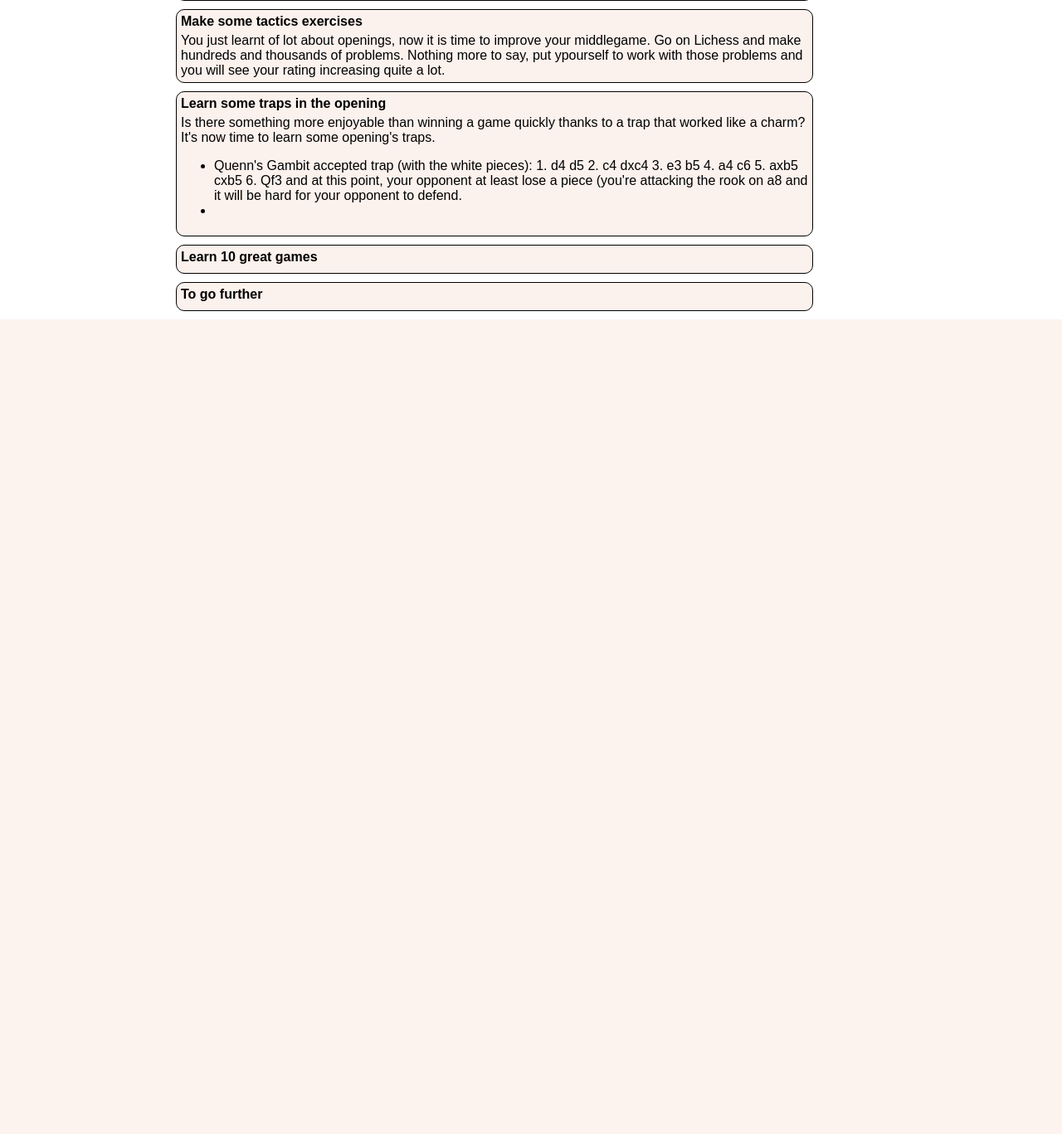
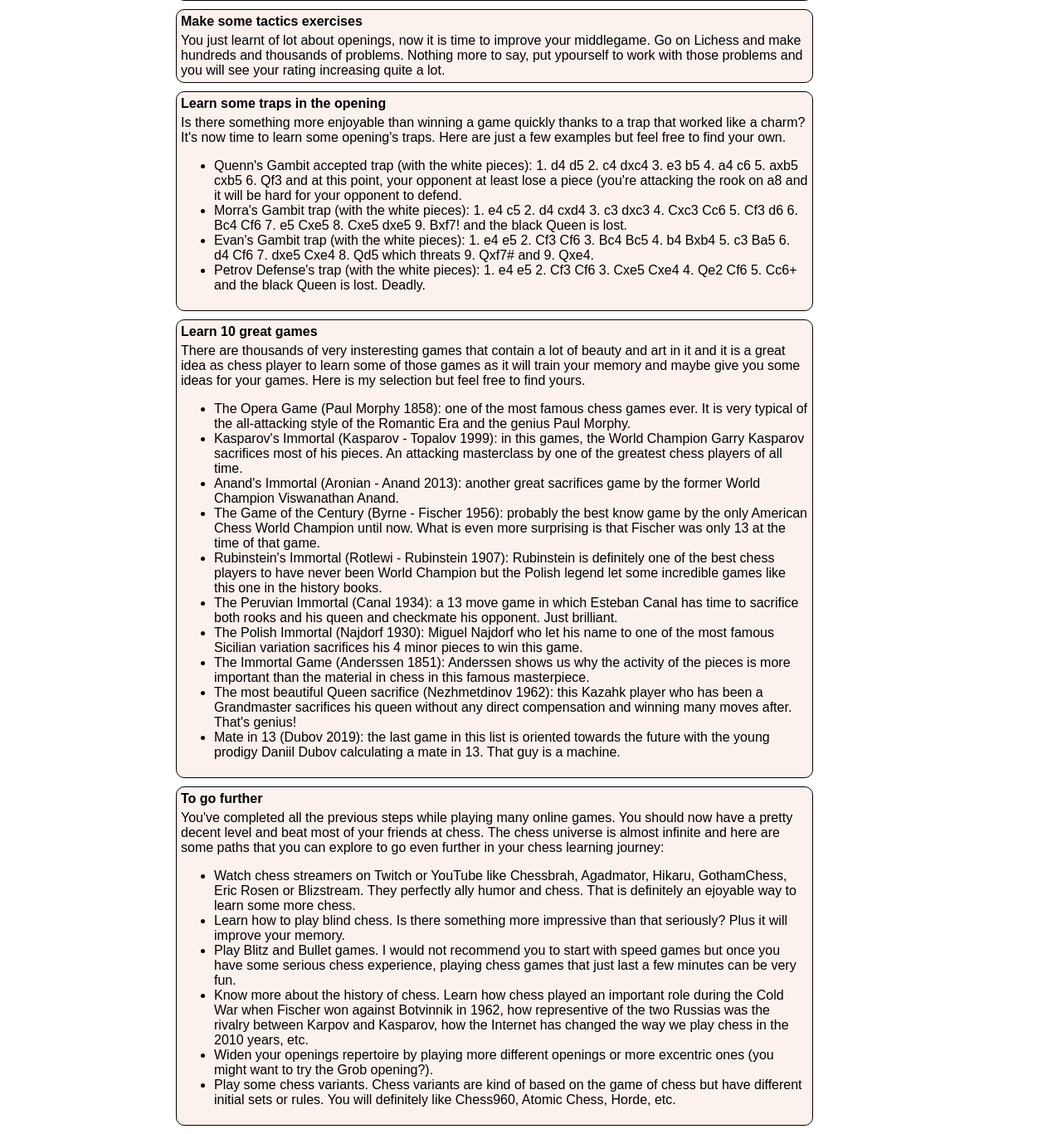
Before and after one commit to lulupet/lucas-petit, a Flask app: page /chess-roadmap in a window 1280 px wide. Shown: the part 4142-5509 px from the top of the page at 83% size. Before the commit the page ends 4527 px from the top, so only its background shows below. Run offline with Flask 2, Linux system fonts and the light colour scheme.

Commit message:
feat(chess roadmap): finished the chess roadmap

```diff
--- a/app/templates/chess-roadmap.html
+++ b/app/templates/chess-roadmap.html
@@ -306,23 +306,47 @@
     <div class="step step-forteen">
         <div class="step-title">Learn some traps in the opening</div>
         <div class="step-content">
-            Is there something more enjoyable than winning a game quickly thanks to a trap that worked like a charm? It's now time to learn some opening's traps.
+            Is there something more enjoyable than winning a game quickly thanks to a trap that worked like a charm? It's now time to learn some opening's traps. Here are just a few examples but feel free to find your own.
             <ul>
                 <li>Quenn's Gambit accepted trap (with the white pieces): 1. d4 d5 2. c4 dxc4 3. e3 b5 4. a4 c6 5. axb5 cxb5 6. Qf3 and at this point, your opponent at least lose a piece (you're attacking the rook on a8 and it will be hard for your opponent to defend.</li>
-                <li></li>
+                <li>Morra's Gambit trap (with the white pieces): 1. e4 c5 2. d4 cxd4 3. c3 dxc3 4. Cxc3 Cc6 5. Cf3 d6 6. Bc4 Cf6 7. e5 Cxe5 8. Cxe5 dxe5 9. Bxf7! and the black Queen is lost.</li>
+                <li>Evan's Gambit trap (with the white pieces): 1. e4 e5 2. Cf3 Cf6 3. Bc4 Bc5 4. b4 Bxb4 5. c3 Ba5 6. d4 Cf6 7. dxe5 Cxe4 8. Qd5 which threats 9. Qxf7# and 9. Qxe4.</li>
+                <li>Petrov Defense's trap (with the white pieces): 1. e4 e5 2. Cf3 Cf6 3. Cxe5 Cxe4 4. Qe2 Cf6 5. Cc6+ and the black Queen is lost. Deadly.</li>
             </ul>
         </div>
     </div>
     <div class="step step-fifteen">
         <div class="step-title">Learn 10 great games</div>
         <div class="step-content">
-
+            There are thousands of very insteresting games that contain a lot of beauty and art in it and it is a great idea as chess player to learn some of those games as it will train your memory and maybe give you some ideas for your games.
+            Here is my selection but feel free to find yours.
+            <ul>
+                <li>The Opera Game (Paul Morphy 1858): one of the most famous chess games ever. It is very typical of the all-attacking style of the Romantic Era and the genius Paul Morphy.</li>
+                <li>Kasparov's Immortal (Kasparov - Topalov 1999): in this games, the World Champion Garry Kasparov sacrifices most of his pieces. An attacking masterclass by one of the greatest chess players of all time.</li>
+                <li>Anand's Immortal (Aronian - Anand 2013): another great sacrifices game by the former World Champion Viswanathan Anand.</li>
+                <li>The Game of the Century (Byrne - Fischer 1956): probably the best know game by the only American Chess World Champion until now. What is even more surprising is that Fischer was only 13 at the time of that game.</li>
+                <li>Rubinstein's Immortal (Rotlewi - Rubinstein 1907): Rubinstein is definitely one of the best chess players to have never been World Champion but the Polish legend let some incredible games like this one in the history books.</li>
+                <li>The Peruvian Immortal (Canal 1934): a 13 move game in which Esteban Canal has time to sacrifice both rooks and his queen and checkmate his opponent. Just brilliant.</li>
+                <li>The Polish Immortal (Najdorf 1930): Miguel Najdorf who let his name to one of the most famous Sicilian variation sacrifices his 4 minor pieces to win this game.</li>
+                <li>The Immortal Game (Anderssen 1851): Anderssen shows us why the activity of the pieces is more important than the material in chess in this famous masterpiece.</li>
+                <li>The most beautiful Queen sacrifice (Nezhmetdinov 1962): this Kazahk player who has been a Grandmaster sacrifices his queen without any direct compensation and winning many moves after. That's genius!</li>
+                <li>Mate in 13 (Dubov 2019): the last game in this list is oriented towards the future with the young prodigy Daniil Dubov calculating a mate in 13. That guy is a machine.</li>
+            </ul>
         </div>
     </div>
     <div class="step step-sixteen">
         <div class="step-title">To go further</div>
         <div class="step-content">
-
+            You've completed all the previous steps while playing many online games. You should now have a pretty decent level and beat most of your friends at chess.
+            The chess universe is almost infinite and here are some paths that you can explore to go even further in your chess learning journey:
+            <ul>
+                <li>Watch chess streamers on Twitch or YouTube like Chessbrah, Agadmator, Hikaru, GothamChess, Eric Rosen or Blizstream. They perfectly ally humor and chess. That is definitely an ejoyable way to learn some more chess.</li>
+                <li>Learn how to play blind chess. Is there something more impressive than that seriously? Plus it will improve your memory.</li>
+                <li>Play Blitz and Bullet games. I would not recommend you to start with speed games but once you have some serious chess experience, playing chess games that just last a few minutes can be very fun.</li>
+                <li>Know more about the history of chess. Learn how chess played an important role during the Cold War when Fischer won against Botvinnik in 1962, how representive of the two Russias was the rivalry between Karpov and Kasparov, how the Internet has changed the way we play chess in the 2010 years, etc.</li>
+                <li>Widen your openings repertoire by playing more different openings or more excentric ones (you might want to try the Grob opening?).</li>
+                <li>Play some chess variants. Chess variants are kind of based on  the game of chess but have different initial sets or rules. You will definitely like Chess960, Atomic Chess, Horde, etc.</li>
+            </ul>
         </div>
     </div>
 </div>
```
